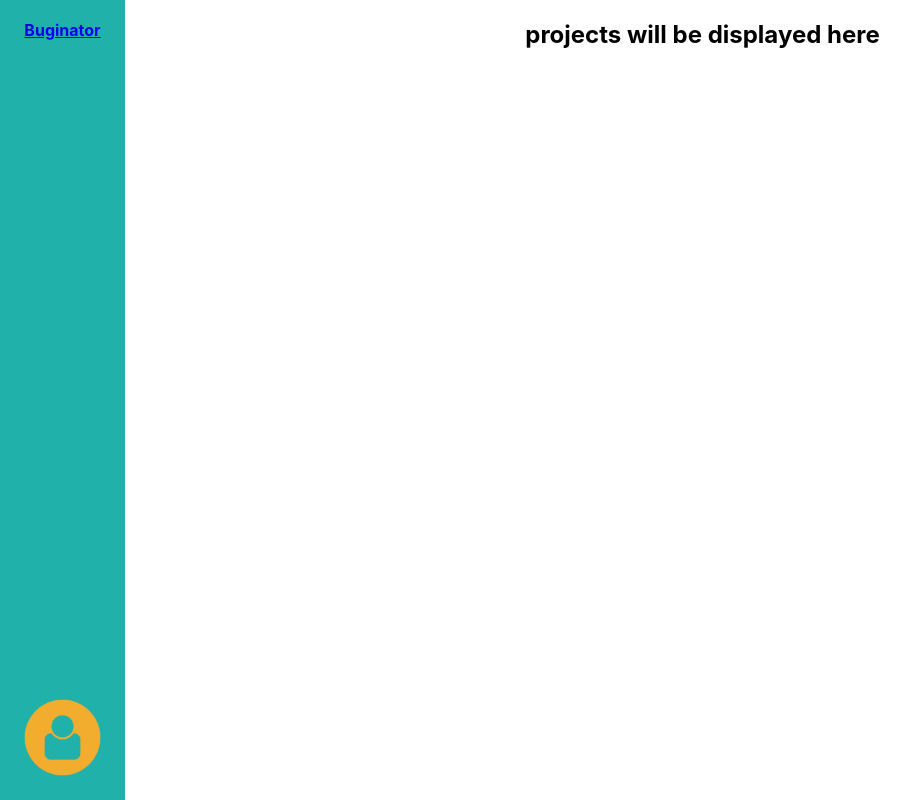
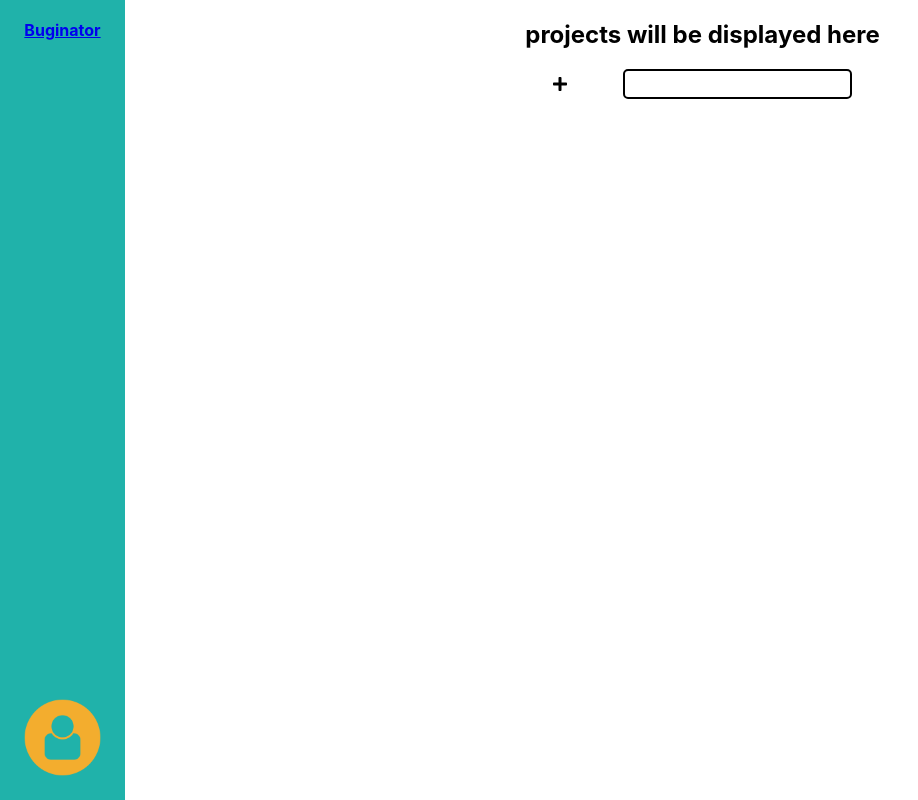
Before and after one commit to elvisplaza/bug-tracker, a React (Create React App) app: page /home/af2be130-7840-11ea-8045-010dc24b6a44 in a window 1280 px wide. Shown: the whole page, without its empty margins (0-918 px from the left). Built offline with nearby package versions, Linux system fonts and the light colour scheme.

Commit message:
created a searchbar template and installed fontawesome react

```diff
--- a/package.json
+++ b/package.json
@@ -4,6 +4,9 @@
   "private": true,
   "homepage": "https://elvisplaza.github.io/bug-tracker/",
   "dependencies": {
+    "@fortawesome/fontawesome-svg-core": "^1.2.28",
+    "@fortawesome/free-solid-svg-icons": "^5.13.0",
+    "@fortawesome/react-fontawesome": "^0.1.9",
     "@testing-library/jest-dom": "^4.2.4",
     "@testing-library/react": "^9.5.0",
     "@testing-library/user-event": "^7.2.1",
--- a/src/components/ui/Home/Home.js
+++ b/src/components/ui/Home/Home.js
@@ -1,15 +1,42 @@
 import React, { Component } from "react";
 import s from "./Home.module.css";
+
+import { FontAwesomeIcon } from "@fortawesome/react-fontawesome";
+import { faPlus } from "@fortawesome/free-solid-svg-icons";
 
 class Home extends Component {
   constructor(props) {
     super(props);
+    this.state = {
+      isShowCreateAppModal: false,
+      query: "",
+    };
   }
-
+  onHandleChange = (e) => {
+    const { value, id } = e.target;
+    return this.setState({
+      [id]: value,
+    });
+  };
   render() {
+    const { query, isShowCreateAppModal } = this.state;
     return (
-      <section>
+      <section className={s.home}>
         <h2>projects will be displayed here</h2>
+        <div className={s.home_search_bar_container}>
+          <FontAwesomeIcon icon={faPlus} className={s.icon} />
+          <form className={s.home_form}>
+            <label htmlFor='query'>
+              <input
+                type='text'
+                id='query'
+                value={query}
+                onChange={this.onHandleChange}
+                className={s.home_form_input}
+              />
+            </label>
+          </form>
+        </div>
       </section>
     );
   }
--- a/src/components/ui/Home/Home.module.css
+++ b/src/components/ui/Home/Home.module.css
@@ -0,0 +1,26 @@
+.home {
+  display: flex;
+  flex-direction: column;
+}
+
+.home_search_bar_container {
+  display: flex;
+  justify-content: space-around;
+  align-items: center;
+}
+
+.home_form_input {
+  margin-bottom: 0px;
+}
+
+/* //TODO: add to common css */
+
+.icon {
+  width: 20px;
+  height: 20px;
+  cursor: pointer;
+}
+/* //TODO: add to common css */
+.icon:hover {
+  color: #20b2aa;
+}
--- a/src/components/ui/NavBar/NavBar.js
+++ b/src/components/ui/NavBar/NavBar.js
@@ -11,11 +11,11 @@ const NavBar = (props) => {
   // ================== end of state =======================
 
   const onShowModal = (e) => setIsShowModal((prevIsShowModal) => !prevIsShowModal);
-
-  return (
+  // make sure to add contextAPI to pass around userId
+  TODO: return (
     <section className={s.nav_bar}>
       <h2 className={s.nav_bar_title}>
-        <a href='/home'>Buginator</a>
+        <a href='/home/af2be130-7840-11ea-8045-010dc24b6a44'>Buginator</a>
       </h2>
       <div className={s.nav_bar_user_info_container}>
         <img
```
Also changed, not shown: 1 other file (tests, documents, lock files or other folders).
